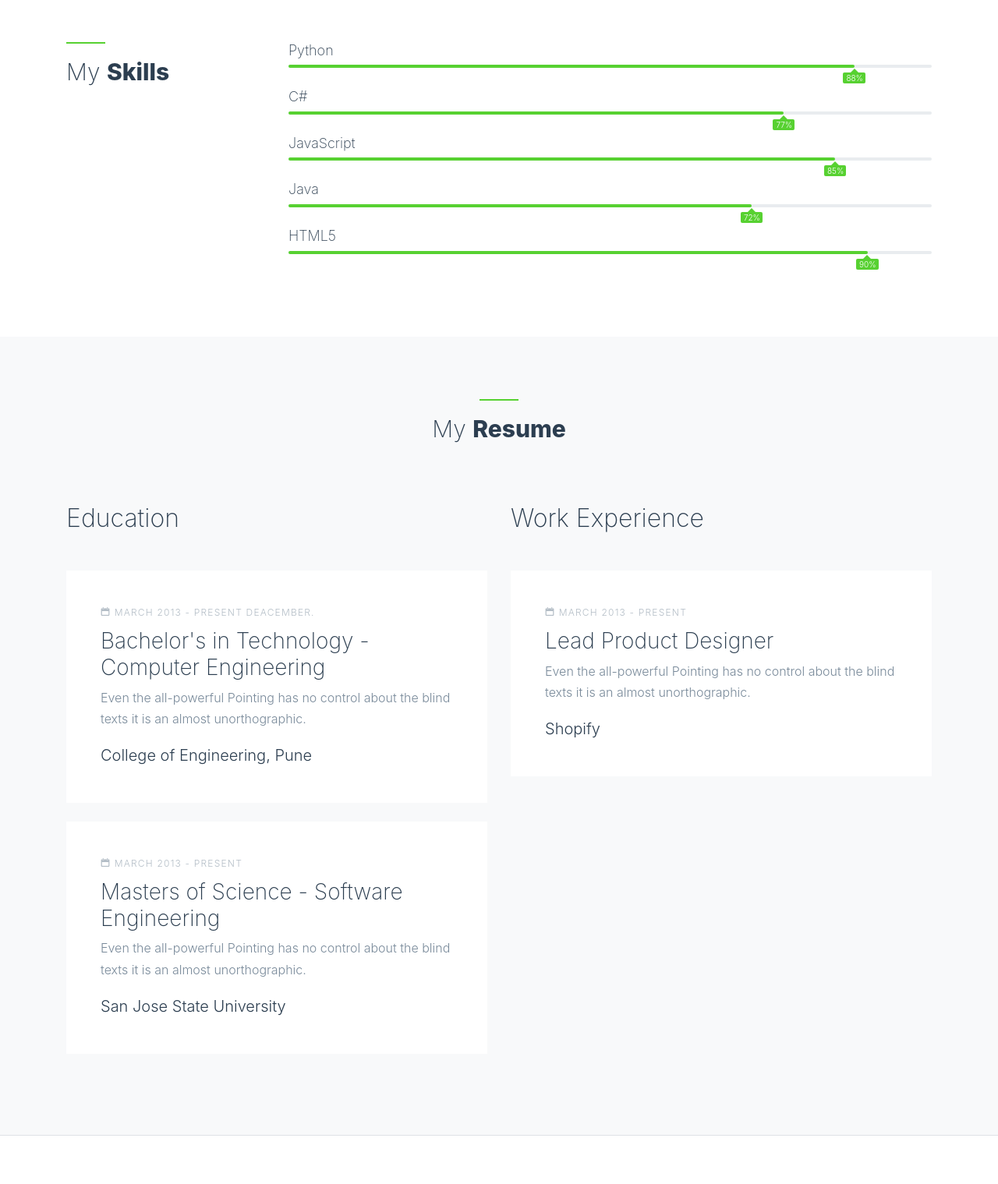
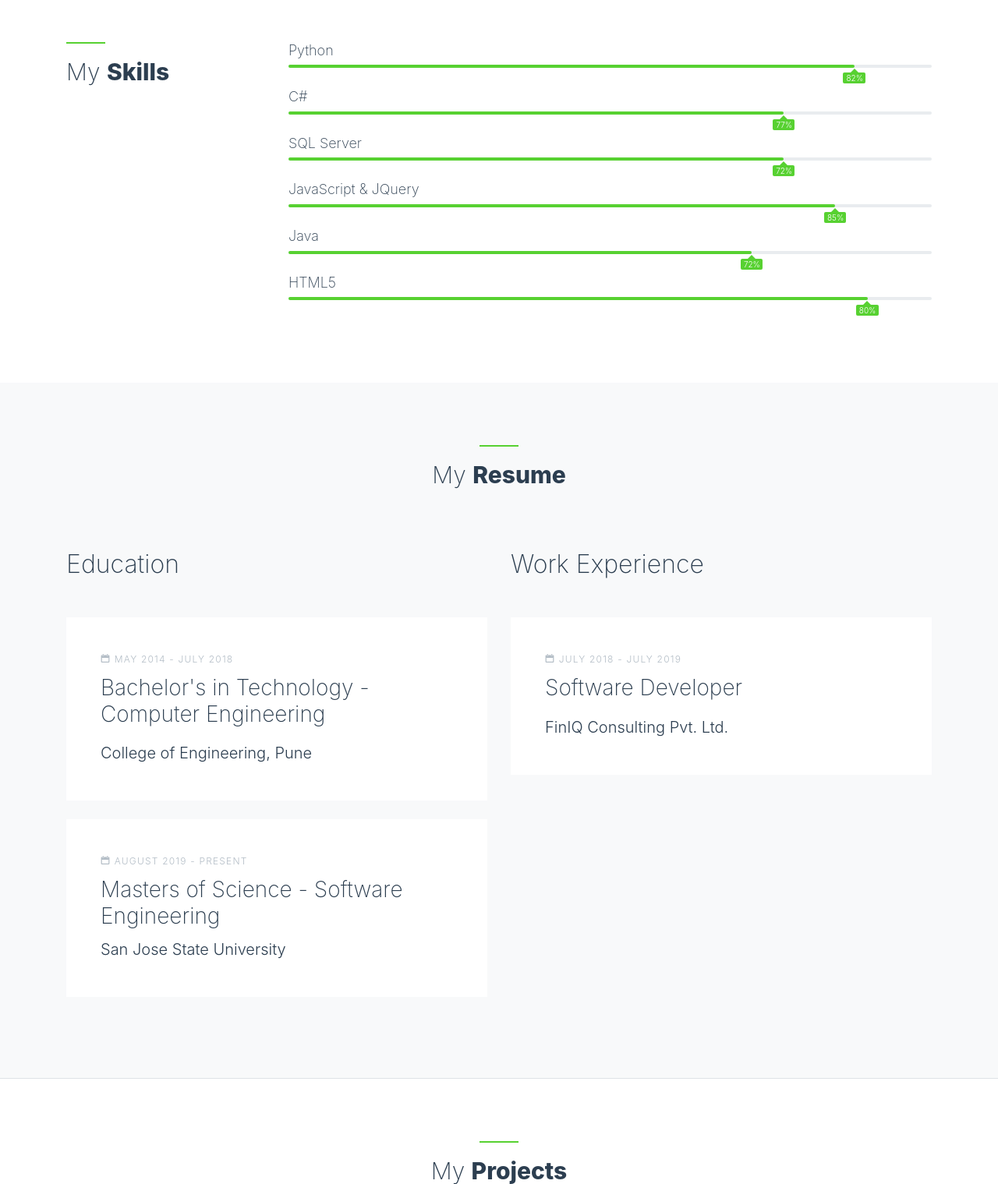
Before and after one commit to purvimisal/portfolio-website, a Flask app: page / in a window 1280 px wide. Shown: the part 1239-2758 px from the top of the page at 78% size. Run offline with Flask 2, Linux system fonts and the light colour scheme; some libraries are stand-ins or nearby versions; some web fonts are replaced.

Commit message:
Added code for Form submission, minor html changes

```diff
--- a/main.py
+++ b/main.py
@@ -1,4 +1,4 @@
-from flask import Flask, render_template
+from flask import Flask, render_template, request, redirect
 
 app = Flask(__name__)
 
@@ -6,7 +6,21 @@ app = Flask(__name__)
 def home():
     return render_template("index.html")
 
-
+@app.route('/submitform', methods = ['POST'])
+def submitform():
+    email = request.form['email']
+    name = request.form['name']
+    tel = request.form['tel']
+    msg = request.form['message']
+    fileName = "Forms.txt"
+    file = open(fileName,'a+',encoding="utf-8")
+    file.write("Name:" + name + '\n')
+    file.write("Telephone:" + tel + '\n')
+    file.write("Email:" + email + '\n')
+    file.write("Message:" + msg + '\n')
+    file.write("----------------------------------------" + '\n')
+    file.close()
+    return redirect('/')
 
 if __name__ == "__main__":
     app.run(debug=True)
--- a/static/js/custom.js
+++ b/static/js/custom.js
@@ -25,7 +25,10 @@
 		}
 	};
 
+	/*function ToggleClick() {
+		document.getElementById("navbarsExample09").style.display = "block";
 
+	}*/
 	// navigation
 	var OnePageNav = function() {
 		var navToggler = $('.navbar-toggler');
--- a/templates/index.html
+++ b/templates/index.html
@@ -17,6 +17,16 @@
 
     <link href="https://fonts.googleapis.com/css?family=Nunito+Sans:200,300,400,700" rel="stylesheet">
 
+	<style>
+	.rotateimg180 {
+ 		-webkit-transform:rotate(900deg);
+  		-moz-transform: rotate(90deg);
+  		-ms-transform: rotate(90deg);
+  		-o-transform: rotate(90deg);
+  		transform: rotate(90deg);
+	}
+	</style>
+
 
   </head>
   <body data-spy="scroll" data-target="#pb-navbar" data-offset="200">
@@ -26,7 +36,7 @@
     <nav class="navbar navbar-expand-lg site-navbar navbar-light bg-light" id="pb-navbar">
 
       <div class="container">
-        <button class="navbar-toggler" type="button" data-toggle="collapse" data-target="#navbarsExample09" aria-controls="navbarsExample09" aria-expanded="false" aria-label="Toggle navigation">
+        <button class="navbar-toggler" type="button" data-toggle="collapse"  data-target="#navbarsExample09" aria-controls="navbarsExample09" aria-expanded="false" aria-label="Toggle navigation">
           <span class="navbar-toggler-icon"></span>
         </button>
 
@@ -68,7 +78,7 @@
       <div class="container">
         <div class="row mb-5 align-items-center">
           <div class="col-lg-5 pr-lg-5 mb-5 mb-lg-0">
-            <img src="static/images/image1_long.jpg" alt="Image" class="img-fluid">
+            <img src="static/images/image1.jpg" alt="Image" class="img-fluid rotateimg180">
           </div>
           <div class="col-lg-7 pl-lg-5">
             <div class="section-heading">
@@ -95,7 +105,7 @@
               <h3>Python</h3>
               <div class="progress">
                 <div class="progress-bar" role="progressbar" style="width: 88%" aria-valuenow="88" aria-valuemin="0" aria-valuemax="100">
-                  <span>88%</span>
+                  <span>82%</span>
                 </div>
               </div>
             </div>
@@ -109,8 +119,17 @@
               </div>
             </div>
 
+			<div class="skill">
+              <h3>SQL Server</h3>
+              <div class="progress">
+                <div class="progress-bar" role="progressbar" style="width: 77%" aria-valuenow="77" aria-valuemin="0" aria-valuemax="100">
+                  <span>72%</span>
+                </div>
+              </div>
+            </div>
+
             <div class="skill">
-              <h3>JavaScript</h3>
+              <h3>JavaScript & JQuery</h3>
               <div class="progress">
                 <div class="progress-bar" role="progressbar" style="width: 85%" aria-valuenow="85" aria-valuemin="0" aria-valuemax="100">
                   <span>85%</span>
@@ -131,7 +150,7 @@
               <h3>HTML5</h3>
               <div class="progress">
                 <div class="progress-bar" role="progressbar" style="width: 90%" aria-valuenow="90" aria-valuemin="0" aria-valuemax="100">
-                  <span>90%</span>
+                  <span>80%</span>
                 </div>
               </div>
             </div>
@@ -154,16 +173,16 @@
             <h2 class="mb-5">Education</h2>
 
             <div class="resume-item mb-4">
-              <span class="date"><span class="icon-calendar"></span> March 2013 - Present Deacember.</span>
+              <span class="date"><span class="icon-calendar"></span> May 2014 - July 2018</span>
               <h3>Bachelor's in Technology - Computer Engineering</h3>
-              <p>Even the all-powerful Pointing has no control about the blind texts it is an almost unorthographic.</p>
+              <p></p>
               <span class="school">College of Engineering, Pune</span>
             </div>
 
             <div class="resume-item mb-4">
-              <span class="date"><span class="icon-calendar"></span> March 2013 - Present</span>
+              <span class="date"><span class="icon-calendar"></span> August 2019 - Present</span>
               <h3>Masters of Science - Software Engineering</h3>
-              <p>Even the all-powerful Pointing has no control about the blind texts it is an almost unorthographic.</p>
+
               <span class="school">San Jose State University</span>
             </div>
 
@@ -176,10 +195,11 @@
 
 
             <div class="resume-item mb-4">
-              <span class="date"><span class="icon-calendar"></span> March 2013 - Present</span>
-              <h3>Lead Product Designer</h3>
-              <p>Even the all-powerful Pointing has no control about the blind texts it is an almost unorthographic.</p>
-              <span class="school">Shopify</span>
+              <span class="date"><span class="icon-calendar"></span> July 2018 - July 2019</span>
+              <h3>Software Developer</h3>
+              <p>
+			</p>
+              <span class="school">FinIQ Consulting Pvt. Ltd.</span>
             </div>
           </div>
 
@@ -278,19 +298,19 @@
           </div>
 
           <div class="col-md-7 mb-5 mb-md-0">
-            <form action="" class="site-form">
+            <form action="/submitform" class="site-form" method="post">
               <h3 class="mb-5">Get In Touch</h3>
               <div class="form-group">
-                <input type="text" class="form-control px-3 py-4" placeholder="Your Name">
+                <input type="text" name="name" class="form-control px-3 py-4" placeholder="Your Name">
               </div>
               <div class="form-group">
-                <input type="email" class="form-control px-3 py-4" placeholder="Your Email">
+                <input type="email" name="email" class="form-control px-3 py-4" placeholder="Your Email">
               </div>
               <div class="form-group">
-                <input type="email" class="form-control px-3 py-4" placeholder="Your Phone">
+                <input type="tel" name="tel" class="form-control px-3 py-4" placeholder="Your Phone">
               </div>
               <div class="form-group mb-5">
-                <textarea class="form-control px-3 py-4"cols="30" rows="10" placeholder="Write a Message"></textarea>
+                <textarea name="message" class="form-control px-3 py-4"cols="30" rows="10" placeholder="Write a Message"></textarea>
               </div>
               <div class="form-group">
                 <input type="submit" class="btn btn-primary  px-4 py-3" value="Send Message">
@@ -326,8 +346,8 @@
         <div class="row mb-3">
           <div class="col-md-12 text-center">
             <p>
-              <a href="www.facebook.com/purvi002" class="social-item"><span class="icon-facebook"></span></a>
-              <a href="www.instagram.com/purvi002" class="social-item"><span class="icon-instagram2"></span></a>
+              <a href="https://facebook.com/purvi002" class="social-item"><span class="icon-facebook"></span></a>
+              <a href="https://instagram.com/purvi002" class="social-item"><span class="icon-instagram2"></span></a>
               <a href="https://www.linkedin.com/in/purvivmisal/" class="social-item"><span class="icon-linkedin2"></span></a>
               <a href="https://github.com/purvimisal" class="social-item"><span class="icon-github2"></span></a>
             </p>
```
Also changed, not shown: Forms.txt (added, +13 -0 lines), 1 other file.
